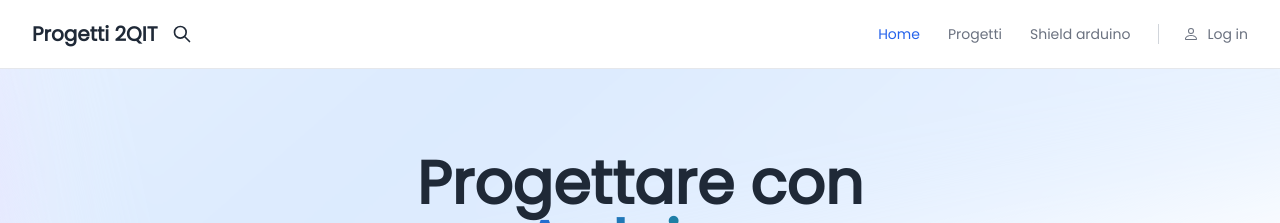
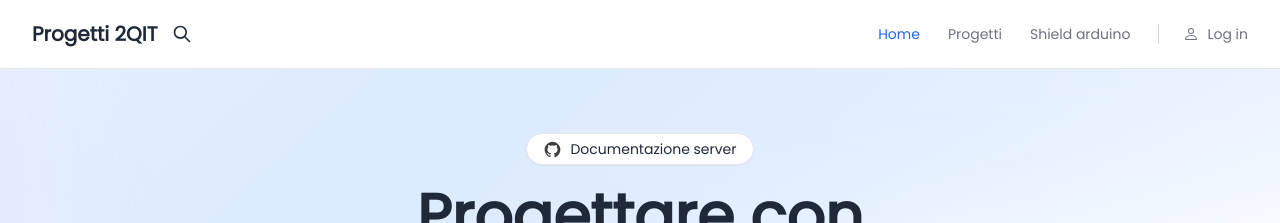
Before and after one commit to lea0o0oo/2q-projects, a Vue app in the folder client/: page / in a window 1280 px wide. Shown: the top 223 px of the page. Built offline with nearby package versions, Linux system fonts and the light colour scheme; what tw-elements would draw is missing.

Commit message:
Aggironata documentazione, ctrl + k mostra ricerca, aggiunto link alle docs server

```diff
--- a/client/src/App.vue
+++ b/client/src/App.vue
@@ -3,6 +3,14 @@ import PiediMLMLLL from "./components/Footer.vue";
 import Navbar from "./components/Navbar.vue";
 
 //document.documentElement.setAttribute("data-theme", "light");
+
+document.addEventListener("keydown", function (event) {
+  if (event.ctrlKey && event.key === "k") {
+    // Apri la barra di ricerca
+    event.preventDefault();
+    document.getElementById("projectSearch").click();
+  }
+});
 </script>
 
 <template>
--- a/client/src/components/Navbar.vue
+++ b/client/src/components/Navbar.vue
@@ -97,6 +97,7 @@ function gotoURL(url) {
         <button
           class="btn btn-ghost btn-circle"
           @click="showSearch()"
+          id="projectSearch"
           data-hs-overlay="#modal-search"
           title="Cerca progetti"
         >
--- a/client/src/pages/MainPage.vue
+++ b/client/src/pages/MainPage.vue
@@ -37,6 +37,24 @@ const goto = (url) => {
     <div class="relative z-10">
       <div class="max-w-[85rem] mx-auto px-4 sm:px-6 lg:px-8 py-10 lg:py-16">
         <div class="max-w-2xl text-center mx-auto">
+          <a
+            href="https://github.com/lea0o0oo/2q-projects/blob/main/server/README.md"
+            type="button"
+            class="py-3 h-8 px-4 inline-flex items-center gap-x-2 text-sm font-medium rounded-full border border-gray-200 bg-white text-gray-800 shadow-sm hover:bg-gray-50 disabled:opacity-50 disabled:pointer-events-none dark:bg-slate-900 dark:border-gray-700 dark:text-white dark:hover:bg-gray-800 dark:focus:outline-none dark:focus:ring-1 dark:focus:ring-gray-600"
+          >
+            <svg
+              xmlns="http://www.w3.org/2000/svg"
+              width="19"
+              height="19"
+              viewBox="0 0 24 24"
+              class="fill-black dark:fill-white opacity-75"
+            >
+              <path
+                d="M12,2.2467A10.00042,10.00042,0,0,0,8.83752,21.73419c.5.08752.6875-.21247.6875-.475,0-.23749-.01251-1.025-.01251-1.86249C7,19.85919,6.35,18.78423,6.15,18.22173A3.636,3.636,0,0,0,5.125,16.8092c-.35-.1875-.85-.65-.01251-.66248A2.00117,2.00117,0,0,1,6.65,17.17169a2.13742,2.13742,0,0,0,2.91248.825A2.10376,2.10376,0,0,1,10.2,16.65923c-2.225-.25-4.55-1.11254-4.55-4.9375a3.89187,3.89187,0,0,1,1.025-2.6875,3.59373,3.59373,0,0,1,.1-2.65s.83747-.26251,2.75,1.025a9.42747,9.42747,0,0,1,5,0c1.91248-1.3,2.75-1.025,2.75-1.025a3.59323,3.59323,0,0,1,.1,2.65,3.869,3.869,0,0,1,1.025,2.6875c0,3.83747-2.33752,4.6875-4.5625,4.9375a2.36814,2.36814,0,0,1,.675,1.85c0,1.33752-.01251,2.41248-.01251,2.75,0,.26251.1875.575.6875.475A10.0053,10.0053,0,0,0,12,2.2467Z"
+              ></path>
+            </svg>
+            Documentazione server
+          </a>
           <!-- Title -->
           <div class="mt-5 max-w-2xl">
             <h1
--- a/client/src/pages/ViewProject.vue
+++ b/client/src/pages/ViewProject.vue
@@ -517,8 +517,8 @@ Lorem ipsum dolor sit amet, consectetur adipiscing elit, sed do eiusmod tempor i
 
                 <pre
                   class="rounded-xl arduino-code dark:border-zinc-500 border-zinc-700 border-2"
-                  style="width: 100%; height: 60vh; overflow-y: auto"
-                ><code style="width: 100%; height: calc(50vh - 1101.75px); overflow-y: auto;" class="language-arduino rounded-xl" id="actual-code">/* Your Arduino code goes here */</code></pre>
+                  style="width: 100%; height: 56vh; overflow-y: auto"
+                ><code style="width: 100%; height: 100%; overflow-y: auto;" class="language-arduino rounded-xl" id="actual-code">/* Your Arduino code goes here */</code></pre>
               </div>
             </div>
             <div id="htmlDIV" class="w-full"></div>
```
Also changed, not shown: 1 other file (tests, documents, lock files or other folders).
